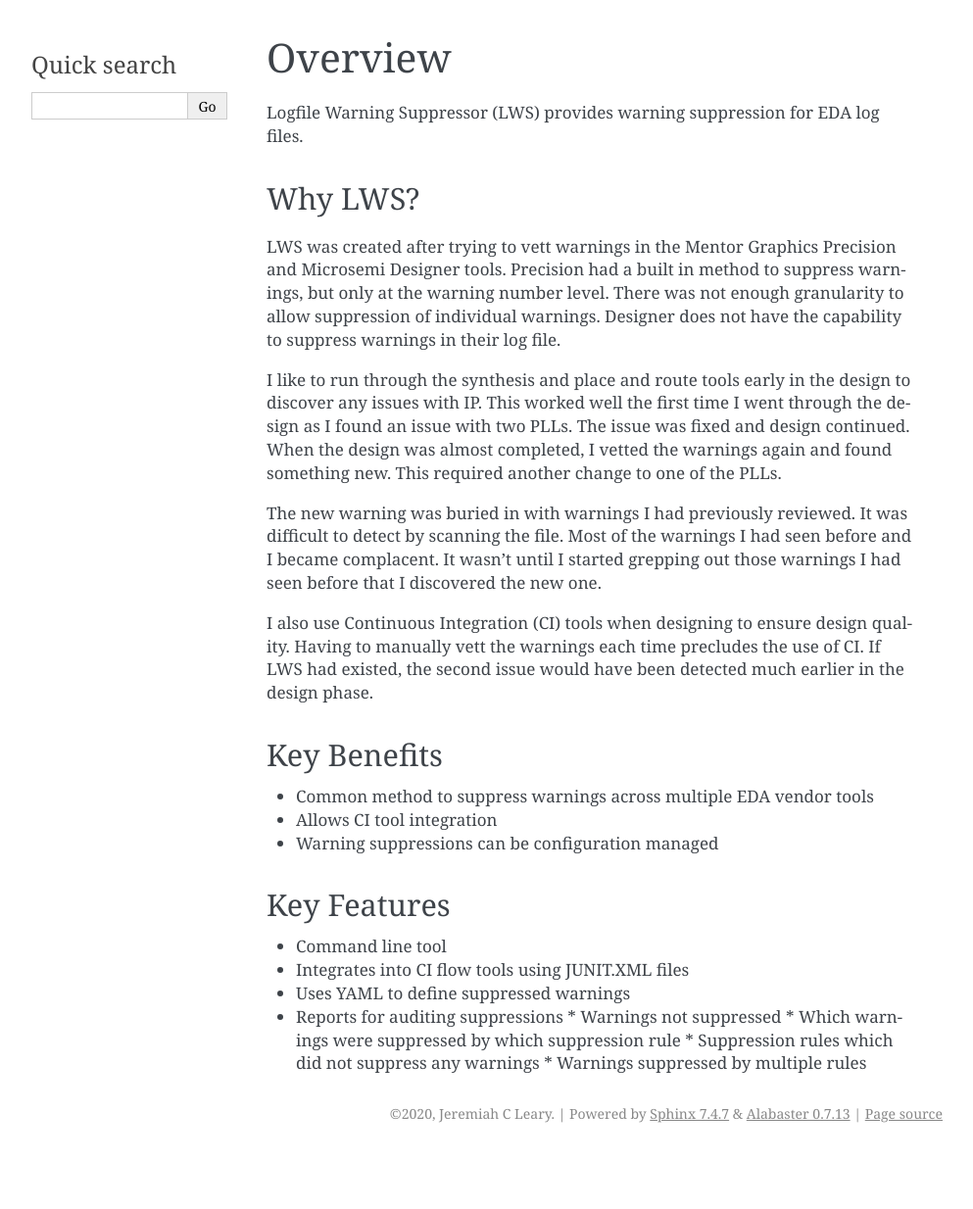
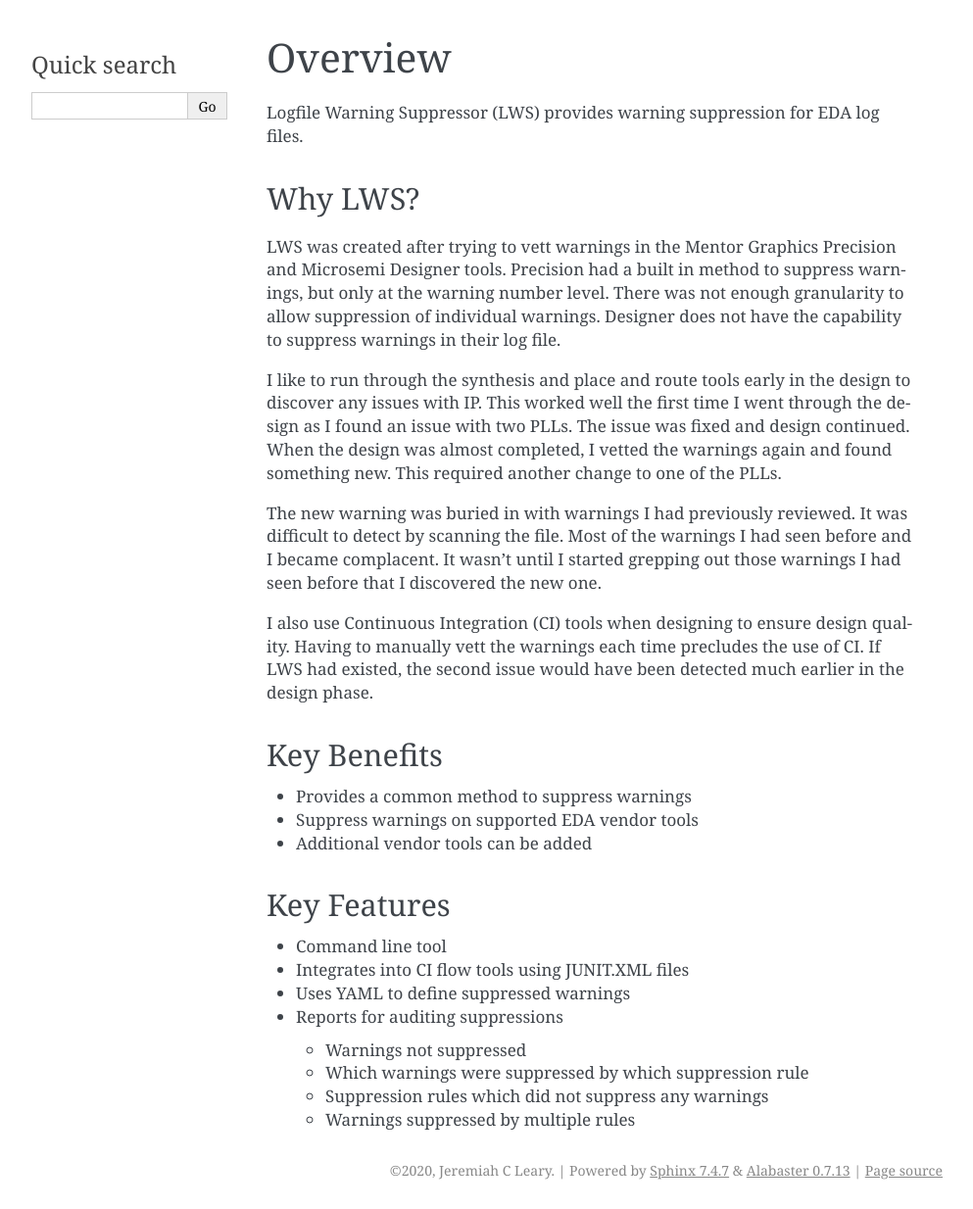
Before and after one commit to jeremiah-c-leary/eda-log-file-warning-suppressor, a Sphinx documentation site: the page built from docs/source/overview.rst, in a window 1280 px wide. Shown: the whole page at 98% size, without its empty margins (148-1141 px from the left). Built offline with Sphinx 7.4.7, drawn with Linux system fonts in a browser that asks for light colours; before the commit the page ends 1176 px from its top, so only the background shows below that.

Commit message:
Restructuring vendor doc directory.

```diff
--- a/docs/source/overview.rst
+++ b/docs/source/overview.rst
@@ -31,9 +31,9 @@
 Key Benefits
 ############
 
-* Common method to suppress warnings across multiple EDA vendor tools
-* Allows CI tool integration
-* Warning suppressions can be configuration managed
+* Provides a common method to suppress warnings
+* Suppress warnings on supported EDA vendor tools
+* Additional vendor tools can be added
 
 Key Features
 ############
@@ -42,6 +42,7 @@
 * Integrates into CI flow tools using JUNIT.XML files
 * Uses YAML to define suppressed warnings
 * Reports for auditing suppressions
+
   * Warnings not suppressed
   * Which warnings were suppressed by which suppression rule
   * Suppression rules which did not suppress any warnings
--- a/docs/source/usage.rst
+++ b/docs/source/usage.rst
@@ -48,6 +48,7 @@
      -h, --help            show this help message and exit
      --suppression_file SUPPRESSION_FILE
                            Existing suppression file to filter out existing
+
 report
 ------
 
--- a/docs/source/vendors/mentor_graphics/mentor_graphics.rst
+++ b/docs/source/vendors/mentor_graphics/mentor_graphics.rst
@@ -1,2 +1,6 @@
 Mentor Graphics
 ---------------
+
+.. include:: precision.rst
+.. include:: vcom.rst
+.. include:: vsim.rst
--- a/docs/source/vendors/microsemi/microsemi.rst
+++ b/docs/source/vendors/microsemi/microsemi.rst
@@ -1,4 +1,4 @@
 Microsemi
 ---------
 
-.. .. include:: designer.rst
+.. include:: designer.rst
```
Also changed, not shown: docs/source/vendors/vendors.rst (+5 -15 lines).
